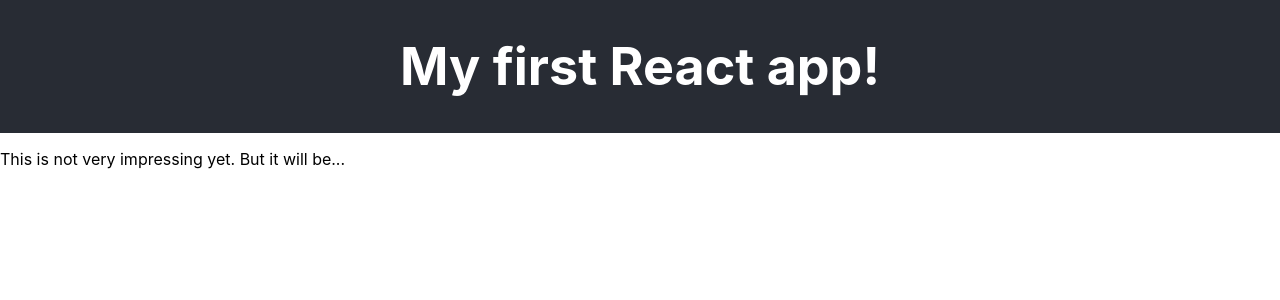
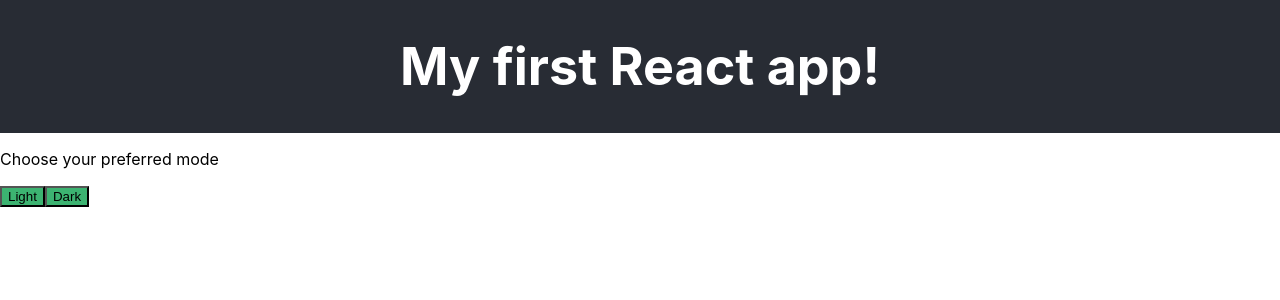
Before and after one commit to FE19-iths/01-components, a React (Create React App) app: page / in a window 1280 px wide. Shown: the top 300 px of the page. Built offline with nearby package versions, Linux system fonts and the light colour scheme.

Commit message:
Light and dark mode

```diff
--- a/src/App.css
+++ b/src/App.css
@@ -9,3 +9,26 @@
     font-size: calc(10px + 2vmin);
     color: white;
 }
+
+
+.light {
+
+}
+.dark .App-header {
+    background-color: white;
+    color: #282c34;
+}
+.dark main {
+    background-color: #282c34;
+    color: white;
+}
+.dark button {
+    background-color: black;
+    color: mediumseagreen;
+    border-color: mediumseagreen;
+}
+.light button {
+    background-color: mediumseagreen;
+    color: black;
+    border-color: black;
+}
--- a/src/App.js
+++ b/src/App.js
@@ -1,15 +1,27 @@
-import React from 'react';
+import React, { useState } from 'react';
 import './App.css';
 
 function App() {
+    const [mode, setMode] = useState('light');
+
+    const handleClickLight = () => {
+        setMode('light');
+        console.log('handleClickLight körs');
+    }
+
+    console.log('App körs');
     return (
-        <div className="App">
+        <div className={'App ' + mode}>
             <header className="App-header">
                 <h1>My first React app!</h1>
             </header>
             <main>
                 <p>
-                This is not very impressing yet. But it will be...
+                Choose your preferred mode
+                </p>
+                <p>
+                    <button onClick={handleClickLight}> Light </button>
+                    <button onClick={() => setMode('dark')}> Dark </button>
                 </p>
             </main>
         </div>
```
Lines whose indentation alone changed are shown as unchanged.
